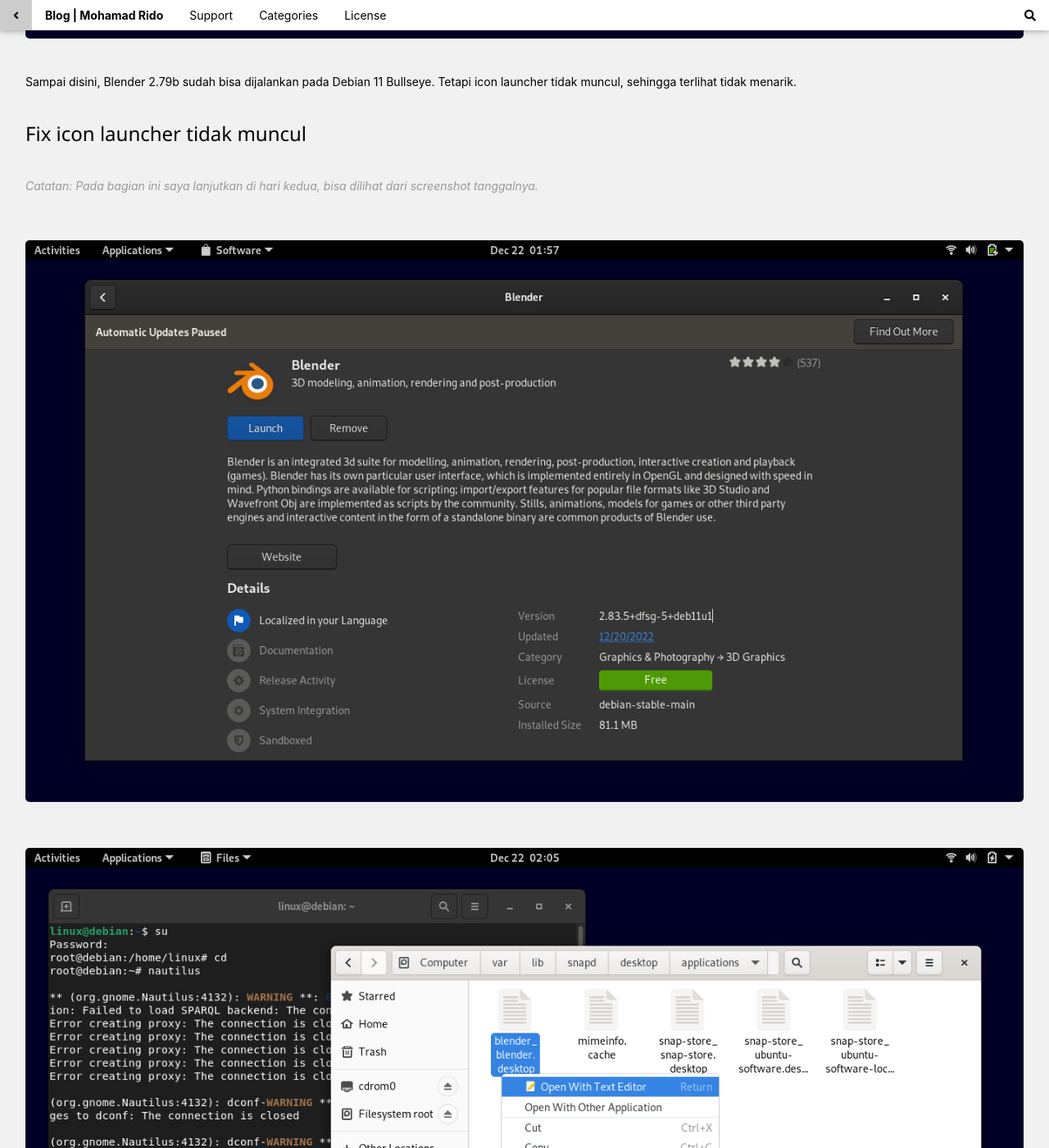
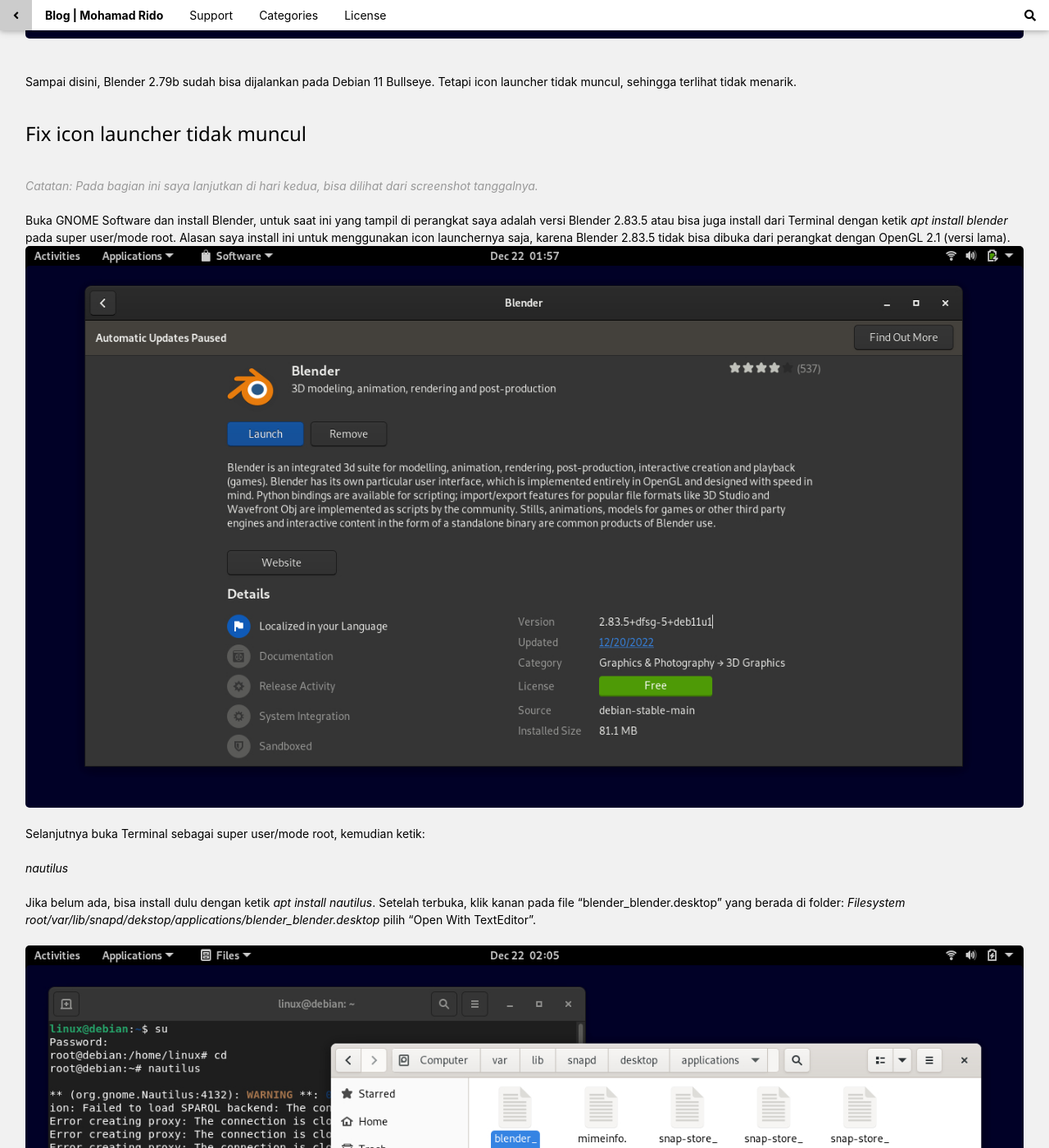
Before and after one commit to qvstpe6gocggyt2hoayu3eeiecrcowi/81my6uytsxjtmbvqu1gkyo7djxzfhnl6byhptreko, a Jekyll site: the page built from _posts/2022-12-21-solved-cara-install-blender-2-79-di-linux-debian-11-bullseye.md, in a window 1280 px wide and 1400 px high, scrolled down 2899 px. Shown: the whole window at 82% size. Built offline with Jekyll 4.4.1, drawn with Linux system fonts in a browser that asks for light colours; our own code applies the rules of GitHub Pages for plain Markdown files; some of the changed text lies outside the part shown.

Commit message:
Update 2022-12-21-solved-cara-install-blender-2-79-di-linux-debian-11-bullseye.md

```diff
--- a/_posts/2022-12-21-solved-cara-install-blender-2-79-di-linux-debian-11-bullseye.md
+++ b/_posts/2022-12-21-solved-cara-install-blender-2-79-di-linux-debian-11-bullseye.md
@@ -41,21 +41,25 @@
 <br/>
 <h3>Fix icon launcher tidak muncul</h3>
 <br/>
-<i  style="color:#999;">Catatan: Pada bagian ini saya lanjutkan di hari kedua, bisa dilihat dari screenshot tanggalnya.</i><br/>
+<i style="color:#999;">Catatan: Pada bagian ini saya lanjutkan di hari kedua, bisa dilihat dari screenshot tanggalnya.</i><br/>
 <br/>
-
+Buka GNOME Software dan install Blender, untuk saat ini yang tampil di perangkat saya adalah versi Blender 2.83.5 atau bisa juga install dari Terminal dengan ketik <i>apt install blender</i> pada super user/mode root. Alasan saya install ini untuk menggunakan icon launchernya saja, karena Blender 2.83.5 tidak bisa dibuka dari perangkat dengan OpenGL 2.1 (versi lama).
 <br/>
 <img class="img-post" src="{{site.baseurl}}/assets/images/install-blender-gnome-software.jpg"><br/>
 <br/>
-
+Selanjutnya buka Terminal sebagai super user/mode root, kemudian ketik:<br/>
+<br/>
+<i>nautilus</i><br/>
+<br/>
+Jika belum ada, bisa install dulu dengan ketik <i>apt install nautilus</i>. Setelah terbuka, klik kanan pada file "blender_blender.desktop" yang berada di folder: <i>Filesystem root/var/lib/snapd/dekstop/applications/blender_blender.desktop</i> pilih "Open With TextEditor".<br/>
 <br/>
 <img class="img-post" src="{{site.baseurl}}/assets/images/nautilus-root-folder.jpg"><br/>
 <br/>
-
+Setelah TextEditor/gedit terbuka, scroll ke bawah sampai ketemu kode <i style="color:#999;">Exec=env</i> kemudian bawah tambahkan kode <i style="color:#999;">Icon=blender</i> dan klik "Save".
 <br/>
 <img class="img-post" src="{{site.baseurl}}/assets/images/gedit-add-icon-blender.jpg"><br/>
 <br/>
-
+Hasilnya bisa dilihat pada menu aplikasi, bisa juga klik kanan icon dan pilih "Add to Favorites". Sebelum itu buka aplikasi dengan klik icon Blender untuk memastikan dulu mana yang versi 2.79 dan mana yang versi 2.83 (versi tidak bisa dibuka).
 <br/>
 <img class="img-post" src="{{site.baseurl}}/assets/images/icon-launcher-add-to-favorites.jpg"><br/>
 <br/>
```
